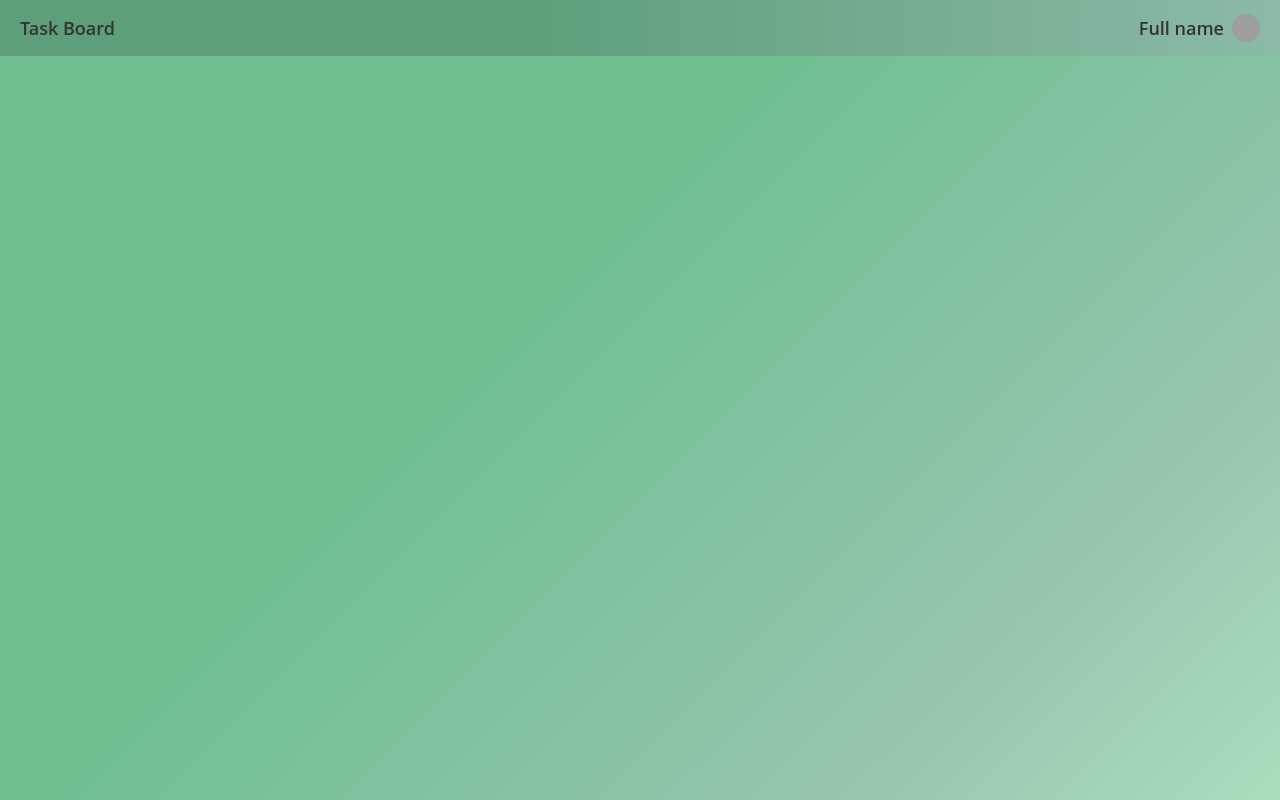
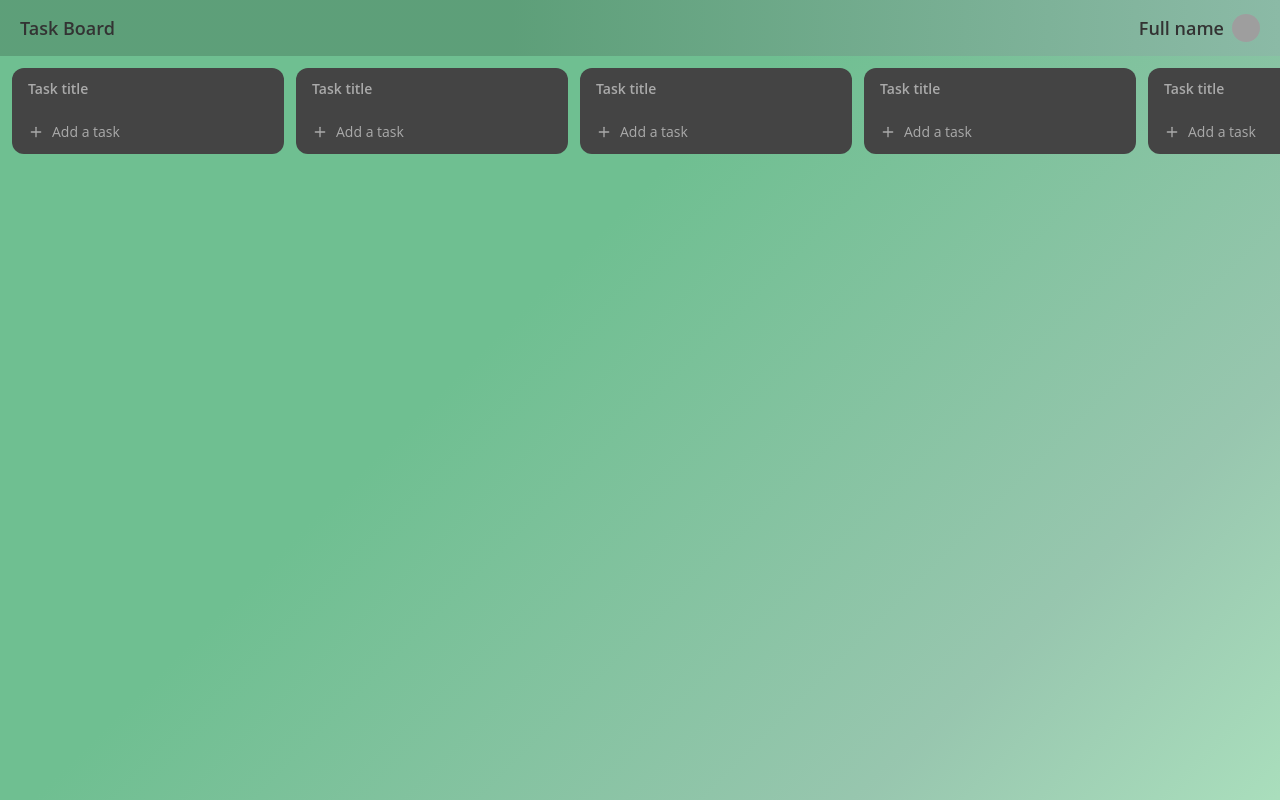
Before and after one commit to AlejandroLucas161/react-vite-project, a React (Vite) app: page /task-board in a window 1280 px wide. Built offline with nearby package versions, Linux system fonts and the light colour scheme; grey boxes are pictures that could not be loaded.

Commit message:
Added task cards and custom scroll bar

```diff
--- a/src/components/Navbar/Navbar.tsx
+++ b/src/components/Navbar/Navbar.tsx
@@ -6,7 +6,7 @@ import {
   UserInfoContainer,
 } from "./style";
 
-const NavBar: FunctionComponent = () => {
+const Navbar: FunctionComponent = () => {
   return (
     <NavbarContainer>
       <NavbarItem>Task Board</NavbarItem>
@@ -19,4 +19,4 @@ const NavBar: FunctionComponent = () => {
   );
 };
 
-export default NavBar;
+export default Navbar;
--- a/src/components/index.ts
+++ /dev/null
@@ -1,3 +0,0 @@
-import Navbar from "./Navbar";
-
-export { Navbar };
--- a/src/index.css
+++ b/src/index.css
@@ -25,3 +25,19 @@ body {
     rgba(184, 230, 199, 0.8) 100%
   );
 }
+
+::-webkit-scrollbar-thumb {
+  background: rgba(204, 204, 204);
+  border-radius: 4px;
+}
+
+::-webkit-scrollbar-track {
+  background: rgba(102, 102, 102, 0.3);
+  border-radius: 4px;
+  margin: 12px;
+}
+
+::-webkit-scrollbar {
+  scrollbar-gutter: stable both-edges;
+  height: 6px;
+}
--- a/src/pages/TaskBoard/TaskBoard.tsx
+++ b/src/pages/TaskBoard/TaskBoard.tsx
@@ -1,10 +1,13 @@
 import { FunctionComponent } from "react";
-import { Navbar } from "../../components";
+import Navbar from "../../components/Navbar";
+import Tasks from "./components/Tasks";
 
 const TaskBoard: FunctionComponent = () => {
   return (
     <>
       <Navbar />
+
+      <Tasks />
     </>
   );
 };
--- /dev/null
+++ b/src/pages/TaskBoard/components/Tasks/Task/Task.tsx
@@ -0,0 +1,22 @@
+import { FunctionComponent } from "react";
+import { PlusIcon } from "../../style";
+import { TaskContainer, TaskFooter, TaskTitle } from "./style";
+
+const Task: FunctionComponent = () => {
+  return (
+    <>
+      <TaskContainer>
+        <TaskTitle>Task title</TaskTitle>
+
+        <></>
+
+        <TaskFooter>
+          <PlusIcon size="16px" />
+          Add a task
+        </TaskFooter>
+      </TaskContainer>
+    </>
+  );
+};
+
+export default Task;
--- /dev/null
+++ b/src/pages/TaskBoard/components/Tasks/Task/index.ts
@@ -0,0 +1 @@
+export { default } from "./Task";
--- /dev/null
+++ b/src/pages/TaskBoard/components/Tasks/Task/style.ts
@@ -0,0 +1,39 @@
+import { styled } from "@mui/material";
+
+export const TaskContainer = styled("div")`
+  display: inline-block;
+
+  width: 272px;
+
+  padding: 14px 16px;
+
+  font-size: 14px;
+
+  border-radius: 12px;
+  background-color: #444;
+
+  &:not(:last-child) {
+    margin-right: 12px;
+  }
+`;
+
+export const TaskTitle = styled("span")`
+  display: inline-block;
+
+  padding-bottom: 14px;
+
+  color: #aaaaaa;
+  font-weight: 600;
+`;
+
+export const TaskFooter = styled("div")`
+  display: flex;
+  flex-direction: row;
+  justify-content: flex-start;
+  align-items: center;
+  gap: 8px;
+
+  padding-top: 14px;
+
+  color: #aaaaaa;
+`;
--- /dev/null
+++ b/src/pages/TaskBoard/components/Tasks/Tasks.tsx
@@ -0,0 +1,18 @@
+import { FunctionComponent } from "react";
+import Task from "./Task";
+import { TasksWrapper } from "./style";
+
+const Tasks: FunctionComponent = () => {
+  return (
+    <TasksWrapper>
+      <Task />
+      <Task />
+      <Task />
+      <Task />
+      <Task />
+      <Task />
+    </TasksWrapper>
+  );
+};
+
+export default Tasks;
--- /dev/null
+++ b/src/pages/TaskBoard/components/Tasks/index.ts
@@ -0,0 +1 @@
+export { default } from "./Tasks";
--- /dev/null
+++ b/src/pages/TaskBoard/components/Tasks/style.ts
@@ -0,0 +1,11 @@
+import { styled } from "@mui/material";
+
+export const TasksWrapper = styled("div")`
+  padding: 12px;
+  overflow: auto;
+  white-space: nowrap;
+
+  &::-webkit-scrollbar {
+    height: 12px;
+  }
+`;
--- /dev/null
+++ b/src/pages/TaskBoard/components/style.ts
@@ -0,0 +1,11 @@
+import { styled } from "@mui/material";
+import plusIcon from "../../../assets/plus-icon.svg";
+
+export const PlusIcon = styled("div")<{ size: string }>`
+  width: ${({ size }) => size};
+  height: ${({ size }) => size};
+
+  background-image: url(${plusIcon});
+
+  object-fit: cover;
+`;
```
Also changed, not shown: src/assets/plus-icon.svg (added).
